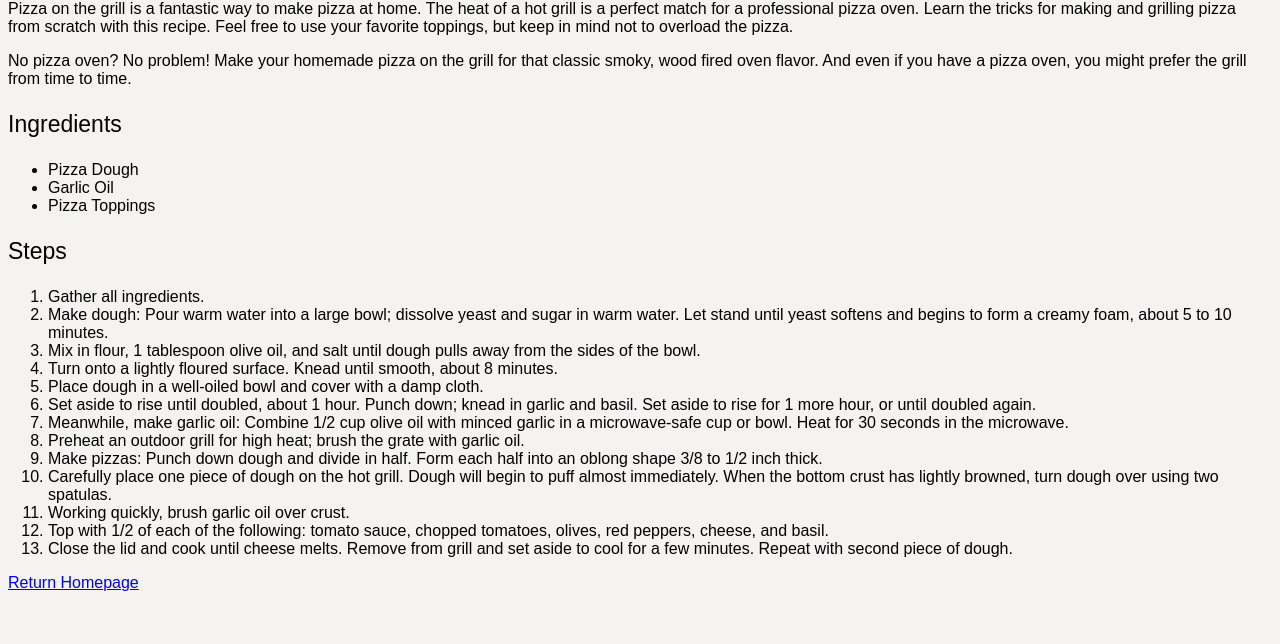
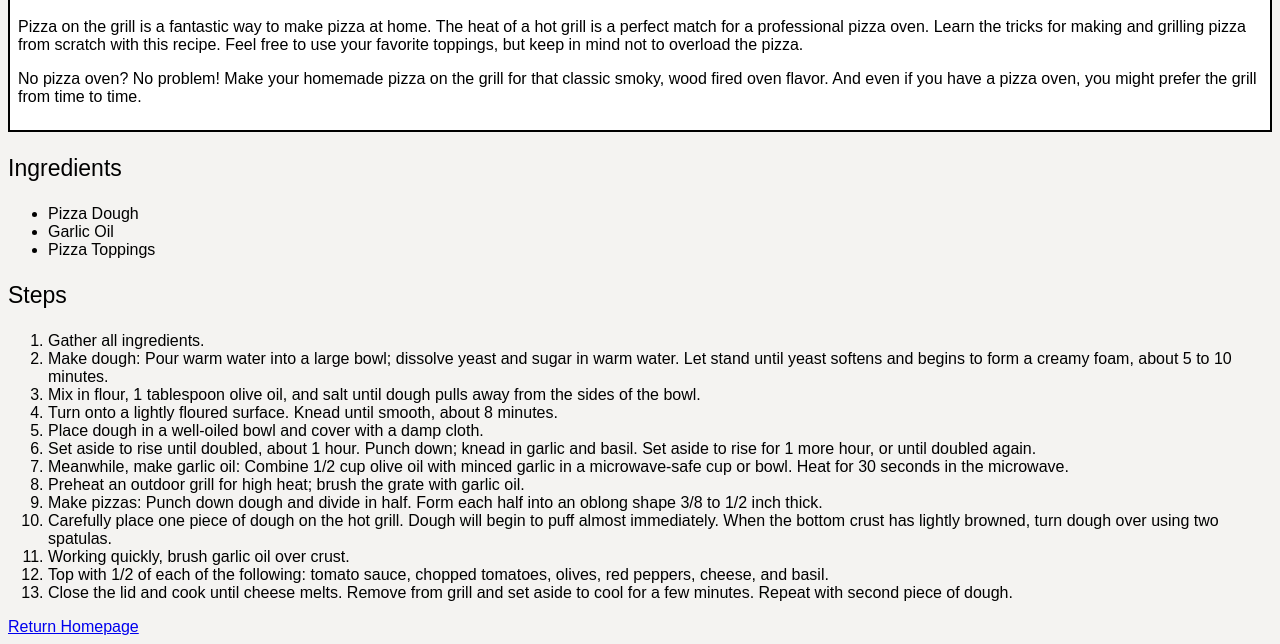
Before and after one commit to lorien349/odin_recipes, a plain HTML site: page recipes/grilled_pizza.html in a window 1280 px wide. Shown: the part 486-1130 px from the top of the page. Before the commit the page ends 1086 px from the top, so only its background shows below. Drawn offline with Linux system fonts and the light colour scheme.

Commit message:
Add box-model to homepage and all recipe pages
Add a frame around the homepage recipe list
Add a frame around the recipe summary on each recipe page
Add style to frames in style.css

```diff
--- a/recipes/grilled_pizza.html
+++ b/recipes/grilled_pizza.html
@@ -19,11 +19,13 @@
 
 
 
-        <h2 class="title">Description</h2>
+        <div class="recipe-container">
+            <h2 class="title">Description</h2>
 
-        <p class="text">Pizza on the grill is a fantastic way to make pizza at home. The heat of a hot grill is a perfect match for a professional pizza oven. Learn the tricks for making and grilling pizza from scratch with this recipe. Feel free to use your favorite toppings, but keep in mind not to overload the pizza.</p>
+            <p class="text">Pizza on the grill is a fantastic way to make pizza at home. The heat of a hot grill is a perfect match for a professional pizza oven. Learn the tricks for making and grilling pizza from scratch with this recipe. Feel free to use your favorite toppings, but keep in mind not to overload the pizza.</p>
 
-        <p class="text">No pizza oven? No problem! Make your homemade pizza on the grill for that classic smoky, wood fired oven flavor.  And even if you have a pizza oven, you might prefer the grill from time to time.</p>
+            <p class="text">No pizza oven? No problem! Make your homemade pizza on the grill for that classic smoky, wood fired oven flavor.  And even if you have a pizza oven, you might prefer the grill from time to time.</p>
+        </div>
 
 
         <h3 class="title ingredients">Ingredients</h3>
--- a/style.css
+++ b/style.css
@@ -39,3 +39,10 @@ body {
 .image-container {
     text-align: center;
 }
+
+.recipe-container {
+    background-color: white;
+    padding: 8px;
+    border: 2px solid black;
+    margin: 8px 0;
+}
```
Also changed, not shown: index.html (+2 -0 lines), recipes/chicken_noodle_soup.html (+5 -3 lines), recipes/roasted_beef_tenderloin.html (+4 -2 lines).
